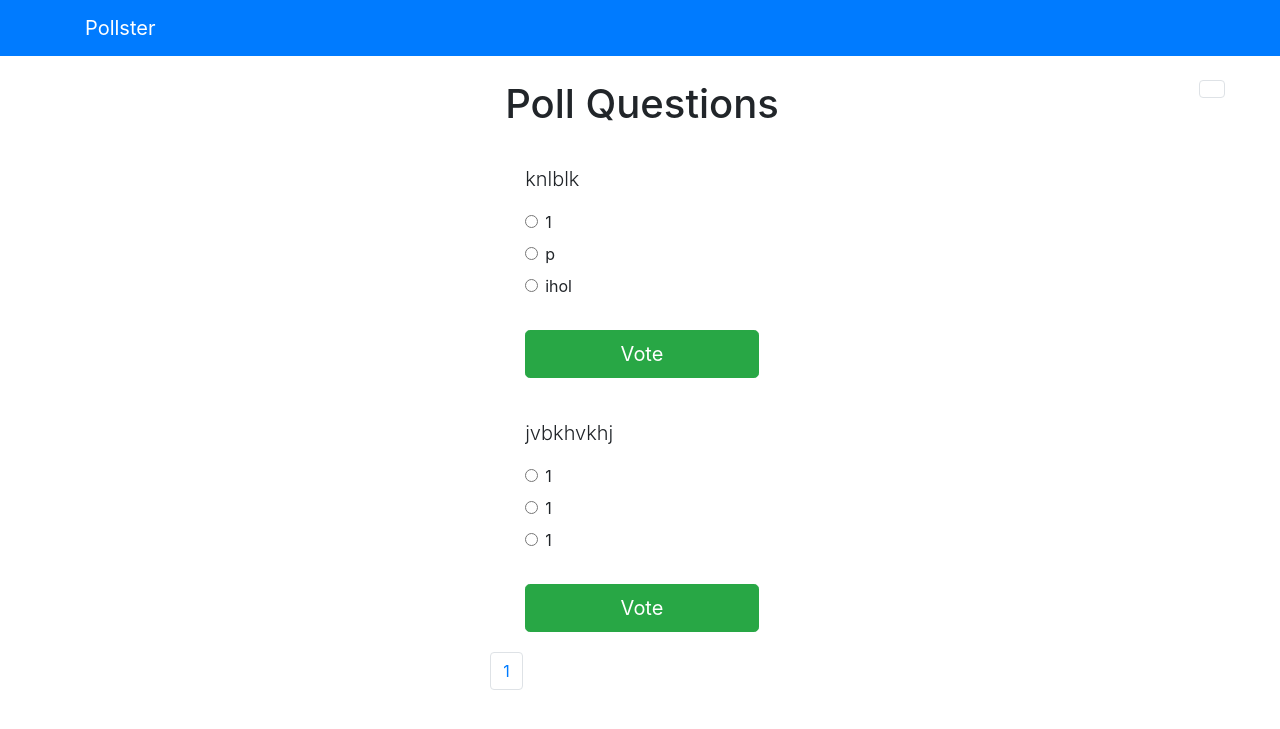
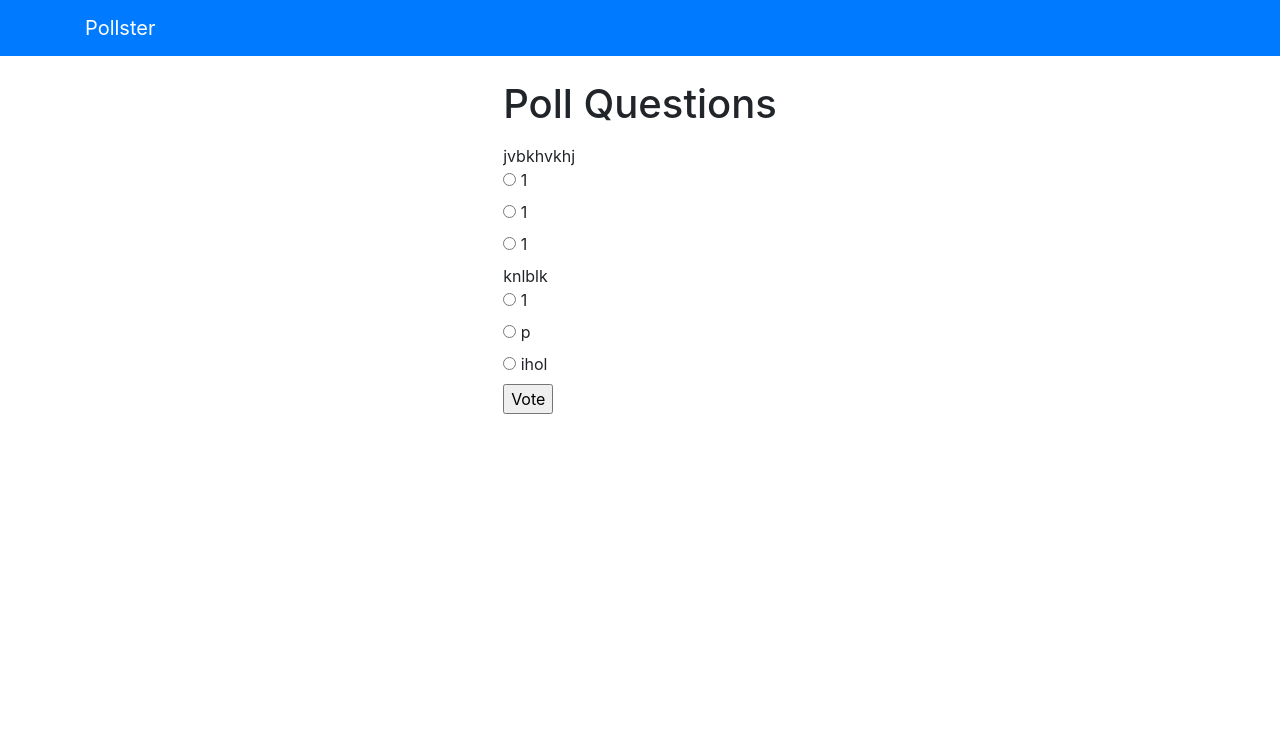
Before and after one commit to vibhav13/pollster, a Django app: page /polls/ in a window 1280 px wide. Shown: the top 729 px of the page. Run offline with Django 3.2, Linux system fonts and the light colour scheme; a user stored in the database is signed in; data comes from the database, SQL or seed files in the repository; both versions use the stored data as it was after the commit; some libraries are stand-ins or nearby versions.

Commit message:
push changes to make single vote button work

```diff
--- a/pollster/polls/urls.py
+++ b/pollster/polls/urls.py
@@ -5,7 +5,7 @@ from . import views
 app_name = 'polls'
 urlpatterns = [
     path('', views.index, name='index'),
-    path('<int:question_id>/', views.detail, name='detail'),
-    path('<int:question_id>/results/', views.results, name='results'),
-    path('<int:question_id>/vote/', views.vote, name='vote'),
+    # path('<int:question_id>/', views.detail, name='detail'),
+    # path('<int:question_id>/results/', views.results, name='results'),
+    path('vote/', views.vote, name='vote'),
 ]
--- a/pollster/polls/views.py
+++ b/pollster/polls/views.py
@@ -1,6 +1,6 @@
 from django.template import loader
 from django.http import HttpResponse, HttpResponseRedirect
-from django.shortcuts import get_object_or_404, render
+from django.shortcuts import get_object_or_404, get_list_or_404, render
 from django.urls import reverse
 from django.contrib.auth.decorators import login_required
 from django.core.paginator import Paginator, EmptyPage, PageNotAnInteger
@@ -11,52 +11,69 @@ from .models import Question, Choice
 
 @login_required()
 def index(request):
-    all_post = Paginator(Question.objects.order_by('-pub_date'),3)
-    page = request.GET.get('page')
-    try:
-        posts = all_post.page(page)
-    except PageNotAnInteger:
-        posts = all_post.page(1)
-    except EmptyPage:
-        posts = all_post.page(all_post.num_pages)
-    context = {'latest_question_list': posts}
+    # all_post = Paginator(Question.objects.order_by('-pub_date'),3)
+    # page = request.GET.get('page')
+    # try:
+    #     posts = all_post.page(page)
+    # except PageNotAnInteger:
+    #     posts = all_post.page(1)
+    # except EmptyPage:
+    #     posts = all_post.page(all_post.num_pages)
+    # context = {'latest_question_list': posts}
+    # return render(request, 'polls/index.html', context)
+    caty_list = Question.objects.all()
+    context = {'latest_question_list': caty_list}
     return render(request, 'polls/index.html', context)
 
 # Show specific question and choices
 
-@login_required()
-def detail(request, question_id):
-    try:
-        question = Question.objects.get(pk=question_id)
-    except Question.DoesNotExist:
-        raise Http404("Question does not exist")
-    return render(request, 'polls/detail.html', {'question': question})
+# @login_required()
+# def detail(request, question_id):
+#     try:
+#         question = Question.objects.get(pk=question_id)
+#     except Question.DoesNotExist:
+#         raise Http404("Question does not exist")
+#     return render(request, 'polls/detail.html', {'question': question})
 
-# Get question and display results
+# # Get question and display results
+
+# @login_required()
+# def results(request, question_id):
+#     question = get_object_or_404(Question, pk=question_id)
+#     return render(request, 'polls/results.html', {'question': question})
+
+# # Vote for a question choice
 
 @login_required()
-def results(request, question_id):
-    question = get_object_or_404(Question, pk=question_id)
-    return render(request, 'polls/results.html', {'question': question})
+def vote(request):
+    caty = get_list_or_404(Question)
+    for cat in caty:
+        #import pdb; pdb.set_trace()
+        try:
+            selected_choice = cat.choice_set.get(pk=request.POST[cat.question_text])
+        except:
+            return HttpResponse("not all votes selected")
+        else:
 
-# Vote for a question choice
-
-@login_required()
-def vote(request, question_id):
-    # print(request.POST['choice'])
-    question = get_object_or_404(Question, pk=question_id)
-    try:
-        selected_choice = question.choice_set.get(pk=request.POST['choice'])
-    except (KeyError, Choice.DoesNotExist):
-        # Redisplay the question voting form.
-        return render(request, 'polls/detail.html', {
-            'question': question,
-            'error_message': "You didn't select a choice.",
-        })
-    else:
-        selected_choice.votes += 1
-        selected_choice.save()
-        # Always return an HttpResponseRedirect after successfully dealing
-        # with POST data. This prevents data from being posted twice if a
-        # user hits the Back button.
-        return HttpResponseRedirect(reverse('polls:index'))
+        #selected_choice = cat.choice_set.get(pk=request.POST[cat.question_text])
+            selected_choice.votes += 1
+            selected_choice.save()
+    # # print(request.POST['choice'])
+    # question = get_object_or_404(Question, pk=question_id)
+    # try:
+    #     selected_choice = question.choice_set.get(pk=request.POST['choice'])
+    # except (KeyError, Choice.DoesNotExist):
+    #     # Redisplay the question voting form.
+    #     return render(request, 'polls/detail.html', {
+    #         'question': question,
+    #         'error_message': "You didn't select a choice.",
+    #     })
+    # else:
+    #     selected_choice.votes += 1
+    #     selected_choice.save()
+    #     # Always return an HttpResponseRedirect after successfully dealing
+    #     # with POST data. This prevents data from being posted twice if a
+    #     # user hits the Back button.
+    #return HttpResponseRedirect('polls:index')
+    #import pdb; pdb.set_trace()
+    return HttpResponse("logged outreh45t")
--- a/pollster/templates/base.html
+++ b/pollster/templates/base.html
@@ -15,7 +15,7 @@
             <div class=".col-md-6 m-auto">
                 {% block content %}{% endblock%}
             </div>
-            <div class="row">
+            <!-- <div class="row">
               <nav aria-label="Page navigation example">
                 <ul class="pagination">
                   {% if posts.has_previous %}
@@ -35,7 +35,7 @@
                   {% endif %}
                 </ul>
               </nav>
-            </div>
+            </div> -->
         </div>
     </div>
 </body>
--- a/pollster/templates/polls/index.html
+++ b/pollster/templates/polls/index.html
@@ -2,53 +2,20 @@
 {% block content %}
 <h1 class="text-center mb-3">Poll Questions</h1>
 {% if latest_question_list %}
-{% for question in latest_question_list %}
-<div class="card-mb-3">
-    <div class="card-body">
-        <p class="lead">{{ question.question_text }}</p>
-        <!-- <a href="{% url 'polls:detail' question.id %}" class="btn btn-primary btn-sm">Vote Now</a> -->
-        {% if error_message %}
-        <p class="alert alert-danger">
-            <strong>{{ error_message }}</strong>
-        </p>
-        {% endif %}
-
-        <form action="{% url 'polls:vote' question.id %}" method="post">
-            {% csrf_token %}
-            {% for choice in question.choice_set.all %}
-            <div class="form-check">
-                <input type="radio" name="choice" class="form-check-input" id="choice{{ forloop.counter }}"
-                    value="{{ choice.id }}" />
-                <label for="choice{{ forloop.counter }}">{{ choice.choice_text }}</label>
-            </div>
-            {% endfor %}
-            <input type="submit" value="Vote" class="btn btn-success btn-lg btn-block mt-4" />
-        </form>
-    </div>
-</div>
-{% endfor %}
+    <form action="{% url 'polls:vote' %}" method="post">
+    {% for question in latest_question_list %}
+        {% csrf_token %}
+        {{ question }} <br />
+        <fieldset>
+        {% for choice in question.choice_set.all %}
+            <input type="radio" name="{{ question }}" id="choice{{ forloop.counter }}" value="{{ choice.id }}" />
+            <label for="choice{{ forloop.counter }}">{{ choice }}</label><br />
+        {% endfor %}
+        </fieldset>
+    {% endfor %}
+    <input type="submit" value="Vote" />
+    </form>
 {% else %}
-<p>No polls available</p>
+    <p>No polls available.</p>
 {% endif %}
-<div class="row">
-              <nav aria-label="Page navigation example">
-                <ul class="pagination">
-                  {% if latest_question_list.has_previous %}
-                  <li class="page-item">
-                    <a class="page-link" href="?page={{latest_question_list.previous_page_number}}" aria-label="Previous">
-                      <span aria-hidden="true">&laquo;</span>
-                    </a>
-                  </li>
-                  {% endif %}
-                  <li class="page-item"><a class="page-link" href="#">{{latest_question_list.number}}</a></li>
-                  {% if latest_question_list.has_next %}
-                  <li class="page-item">
-                    <a class="page-link" href="?page={{latest_question_list.next_page_number}}" aria-label="Next">
-                      <span aria-hidden="true">&raquo;</span>
-                    </a>
-                  </li>
-                  {% endif %}
-                </ul>
-              </nav>
-            </div>
 {% endblock %}
```
Also changed, not shown: pollster/db.sqlite3.
